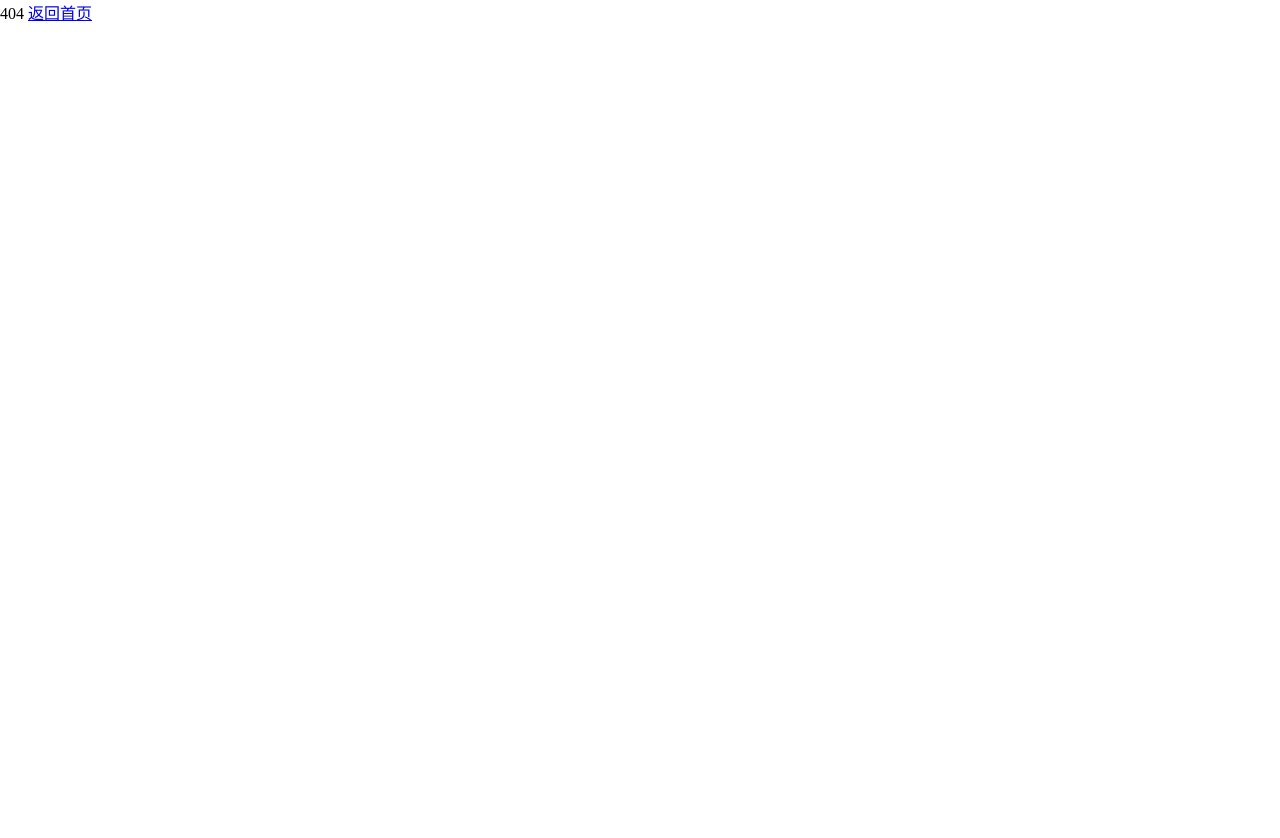
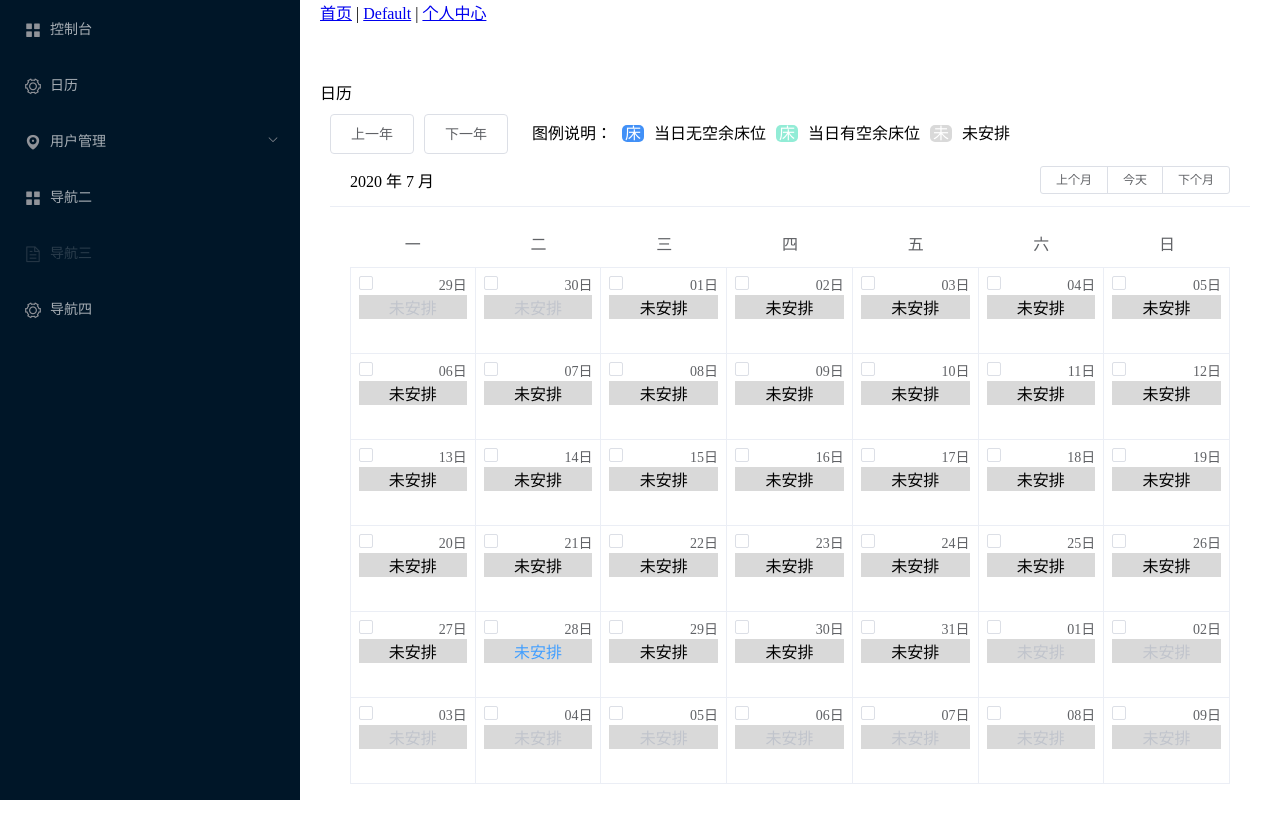
Before and after one commit to Robbinweb/huanlu, a Vue app: page /calendar in a window 1280 px wide. Shown: the top 838 px of the page. Before the commit the page ends 800 px from the top, so only its background shows below. Built offline with nearby package versions, Linux system fonts and the light colour scheme.

Commit message:
日历组件

```diff
--- /dev/null
+++ b/src/components/Admin/Calendar/components/calendar.vue
@@ -0,0 +1,177 @@
+<template>
+  <section>
+    <div class="content-one">
+        <div class="YearClass">
+          <el-button @click="yearReduce">上一年</el-button>
+          <el-button @click="yearPlus">下一年</el-button>
+          <span style="padding: 20px">
+            图例说明：<span v-for="(item,i) in illustration" :key="i">
+              <span :style="{ background: item.background, color: item.color, padding: '0px 3px 0px 3px', margin: '10px', borderRadius:'5px' }">{{item.type}}</span>
+              <span>{{item.explain}}</span>
+            </span>
+            <span></span>
+          </span>
+        </div>
+        <el-calendar id="calendar">
+          <!-- 这里使用的是 2.5 slot 语法，对于新项目请使用 2.6 slot 语法-->
+          <template
+            slot="dateCell"
+            slot-scope="{date, data}">
+            <!--自定义内容-->
+            <div class="calendar-day" style="text-align: center;">
+              <span>
+                <div style="width: 100%;">
+                  <el-checkbox-group v-model="checkedCities" @change="handleCheckedCitiesChange">
+                    <el-checkbox :label="data.day" >{{ data.day.split('-').slice(2).join('-') }}日</el-checkbox>
+                  </el-checkbox-group>
+                </div>
+                <!-- <div style="float: right;"></div> -->
+              </span>
+              <el-row v-if="brightDate.indexOf(data.day) != -1 && calendarList[brightDate.indexOf(data.day)].available === calendarList[brightDate.indexOf(data.day)].checked">
+                <el-col :span="24" style="background:#4190f7;color:#fff;">
+                  可入住{{calendarList[brightDate.indexOf(data.day)].available}}人
+                </el-col>
+                <el-col :span="24" style="background:#4190f7;color:#fff;">
+                  已入住{{calendarList[brightDate.indexOf(data.day)].checked}}人
+                </el-col>
+              </el-row>
+
+              <el-row v-if="brightDate.indexOf(data.day) != -1 && calendarList[brightDate.indexOf(data.day)].available !== calendarList[brightDate.indexOf(data.day)].checked">
+                <el-col :span="24" style="background:#92ecd6;color:#fff;">
+                  可入住{{calendarList[brightDate.indexOf(data.day)].available}}人
+                </el-col>
+                <el-col :span="24" style="background:#92ecd6;color:#fff;">
+                  已入住{{calendarList[brightDate.indexOf(data.day)].checked}}人
+                </el-col>
+              </el-row>
+              <el-row v-if="brightDate.indexOf(data.day) == -1" >
+                <el-col :span="24" style="background: #d9d9d9">
+                    未安排
+                </el-col>
+              </el-row>
+            </div>
+          </template>
+        </el-calendar>
+      </div>
+  </section>
+</template>
+<script>
+const cityOptions = ['上海', '北京', '广州', '深圳'];
+export default {
+  props: {
+    calendarList: Array, // 获取到的数据
+    illustration: Array, // 图例说明
+    title: String,
+    likes: Number,
+    isPublished: Boolean,
+    commentIds: Array,
+    author: Object,
+    callback: Function,
+    contactsPromise: Promise // or any other constructor
+  },
+  data(){
+    return{
+      checkAll: false,
+      checkedCities: [],
+      cities: cityOptions,
+      isIndeterminate: true
+    }
+  },
+  computed: {
+    // 时间高亮的数组
+    brightDate () {
+      let ary = []
+      for (let i in this.calendarList) {
+        ary.push(this.calendarList[i].startDate)
+      }
+      return ary
+    }
+  },
+  methods:{
+    handleCheckAllChange(val) {
+      this.checkedCities = val ? cityOptions : [];
+      this.isIndeterminate = false;
+    },
+    handleCheckedCitiesChange(value) {
+      console.log('点击==>', value)
+      let checkedCount = value.length;
+      this.checkAll = checkedCount === this.cities.length;
+      this.isIndeterminate = checkedCount > 0 && checkedCount < this.cities.length;
+      this.$emit('returnData', value)
+
+    },
+    yearPlus () { // 年份加
+      let prevBtn2 = document.querySelector('.el-calendar__button-group .el-button-group>button:nth-child(3)');
+      prevBtn2.click()
+      prevBtn2.click()
+      prevBtn2.click()
+      prevBtn2.click()
+      prevBtn2.click()
+      prevBtn2.click()
+      prevBtn2.click()
+      prevBtn2.click()
+      prevBtn2.click()
+      prevBtn2.click()
+      prevBtn2.click()
+      prevBtn2.click()
+    },
+    yearReduce () { // 年份减
+      let prevBtn1 = document.querySelector('.el-calendar__button-group .el-button-group>button:nth-child(1)')
+      prevBtn1.click()
+      prevBtn1.click()
+      prevBtn1.click()
+      prevBtn1.click()
+      prevBtn1.click()
+      prevBtn1.click()
+      prevBtn1.click()
+      prevBtn1.click()
+      prevBtn1.click()
+      prevBtn1.click()
+      prevBtn1.click()
+      prevBtn1.click()
+    },
+    // 日历Tooltip 文字提示
+    content (date) {
+      let content = ''
+      for (let i in this.calendarList) {
+        if (date === this.calendarList[i].startDate) {
+          content = this.calendarList[i].msg
+        }
+      }
+      return content
+    }
+  }
+}
+</script>
+<style>
+.content-one{
+  height: 100%;
+  background: #fff;
+  border-radius: 15px;
+  padding: 10px ;
+  overflow: auto;
+}
+.el-checkbox {
+  color: #606266;
+  font-weight: 500;
+  font-size: 14px;
+  cursor: pointer;
+  -webkit-user-select: none;
+  -moz-user-select: none;
+  -ms-user-select: none;
+  user-select: none;
+  /* margin-right: 30px; */
+  width: 100%;
+}
+.el-checkbox__input {
+  float: left;
+}
+.el-checkbox__label {
+  display: inline-block;
+  padding-left: 10px;
+  line-height: 19px;
+  font-size: 14px;
+  float: right;
+}
+
+</style>
--- /dev/null
+++ b/src/components/Admin/Calendar/index.vue
@@ -0,0 +1,60 @@
+<template>
+  <section>
+    日历
+    <calendar
+      :calendarList="calendarData"
+      @returnData="getSelectData"
+      :illustration="illustrationData"
+    ></calendar>
+  </section>
+</template>
+<script>
+import calendar from './components/calendar.vue'
+export default {
+  components:{
+    calendar:calendar
+  },
+  data() {
+    return {
+      list: [],
+      calendarData: [
+        {
+          isSelected: false,
+          available:'1000',
+          checked: '500',
+          startDate: '2021-06-16',
+        },
+        {
+          isSelected: false,
+          available:'1000',
+          checked: '1000',
+          startDate: '2021-06-17',
+        },
+        {
+          isSelected: false,
+          available:'1000',
+          checked: '500',
+          startDate: '2021-06-19',
+        },
+        {
+          isSelected: false,
+          available:'1000',
+          checked: '490',
+          startDate: '2021-06-21',
+        }
+      ],
+      illustrationData: [
+        { type: '床', background: '#4190f7', color: '#fff', explain: '当日无空余床位'  },
+        { type: '床', background: '#92ecd6', color: '#fff', explain: '当日有空余床位'  },
+        { type: '未', background: '#d9d9d9', color: '#fff', explain: '未安排' }
+      ]
+    }
+  },
+  methods:{
+    getSelectData(val){
+      console.log('getSelectData', val)
+    }
+  }
+
+}
+</script>
--- a/src/components/Admin/Layout/aside.vue
+++ b/src/components/Admin/Layout/aside.vue
@@ -1,9 +1,9 @@
 <template>
   <section class="aside">
-    <el-radio-group v-model="isCollapse" style="margin-bottom: 20px;">
+    <!-- <el-radio-group v-model="isCollapse" style="margin-bottom: 20px;">
       <el-radio-button :label="false">展开</el-radio-button>
       <el-radio-button :label="true">收起</el-radio-button>
-    </el-radio-group>
+    </el-radio-group> -->
     <el-menu
       :default-active="this.$router.path"
       class="el-menu-vertical-demo"
@@ -18,6 +18,10 @@
       <el-menu-item index="/dashboard">
         <i class="el-icon-menu"></i>
         <span slot="title">控制台</span>
+      </el-menu-item>
+      <el-menu-item index="/calendar">
+        <i class="el-icon-setting"></i>
+        <span slot="title">日历</span>
       </el-menu-item>
       <el-submenu index="1">
         <template slot="title">
@@ -56,7 +60,7 @@
 export default {
   data() {
     return {
-      isCollapse: true
+      isCollapse: false
     }
   },
   methods: {
--- a/src/components/Admin/User/Login.vue
+++ b/src/components/Admin/User/Login.vue
@@ -1,5 +1,20 @@
 <template>
   <section>
-    Login
+    <el-button type="primary" @click="onLogin">主要按钮</el-button>
   </section>
 </template>
+<script>
+export default {
+  data() {
+    return {
+
+    }
+  },
+  methods:{
+    onLogin(){
+      const that = this
+      that.$router.push({path:'/admin'})
+    }
+  }
+}
+</script>
--- a/src/router/index.js
+++ b/src/router/index.js
@@ -120,6 +120,16 @@ let RouteList = [
         component: resolve => require(['../components/Admin/Dashboard/index.vue'], resolve)
       },
       {
+        path: '/calendar',
+        name: 'Calendar',
+        fixed: false,
+        meta: {
+          title: '首页',
+          keepAlive: true
+        },
+        component: resolve => require(['../components/Admin/Calendar/index.vue'], resolve)
+      },
+      {
         path: '/userinfo',
         name: 'UserInfo',
         fixed: false,
```
